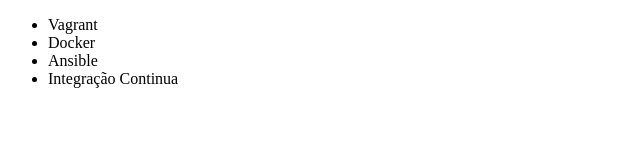
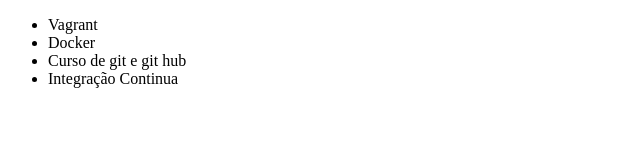
Before and after one commit to 92renato/curso-alura, a plain HTML site: page index.html in a window 1280 px wide. Shown: the whole page, without its empty margins (0-640 px from the left). Drawn offline with Linux system fonts and the light colour scheme.

Commit message:
Alteração de nome de curso para git

```diff
--- a/index.html
+++ b/index.html
@@ -8,7 +8,7 @@
     <ul>
         <li>Vagrant</li>
         <li>Docker</li>
-        <li>Ansible</li>
+        <li>Curso de git e git hub</li>
         <li>Integração Continua</li>
     </ul>
 </body>
```
